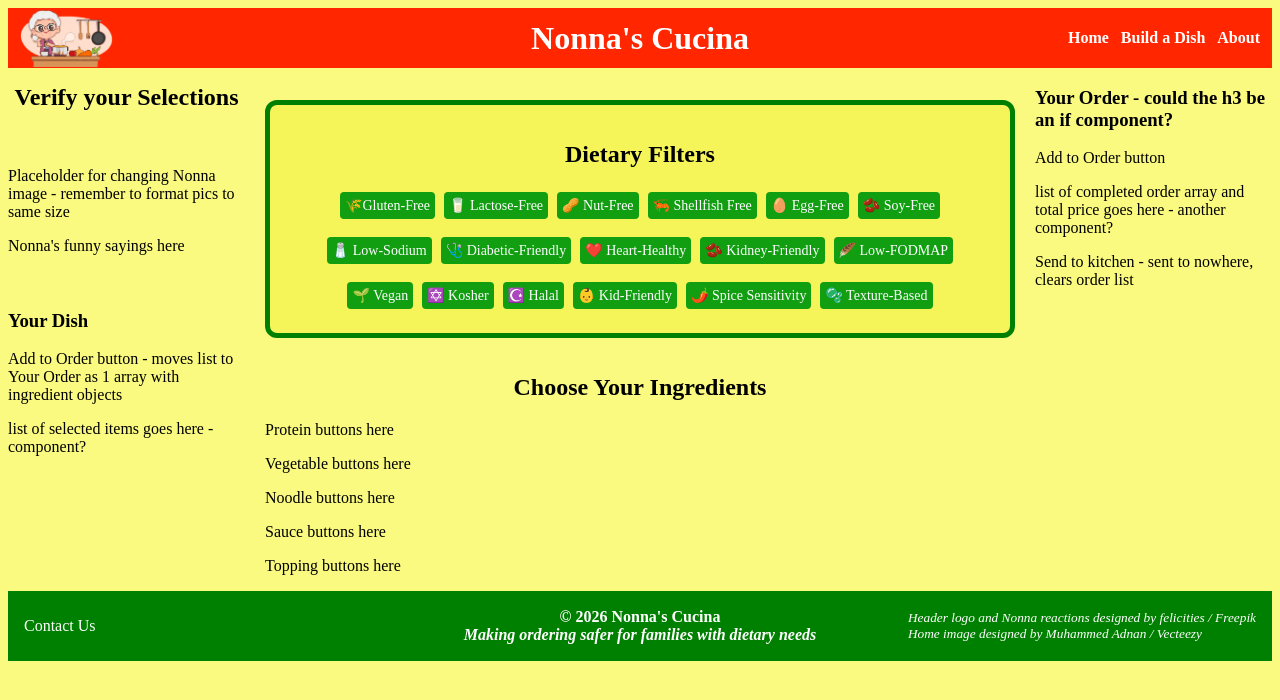
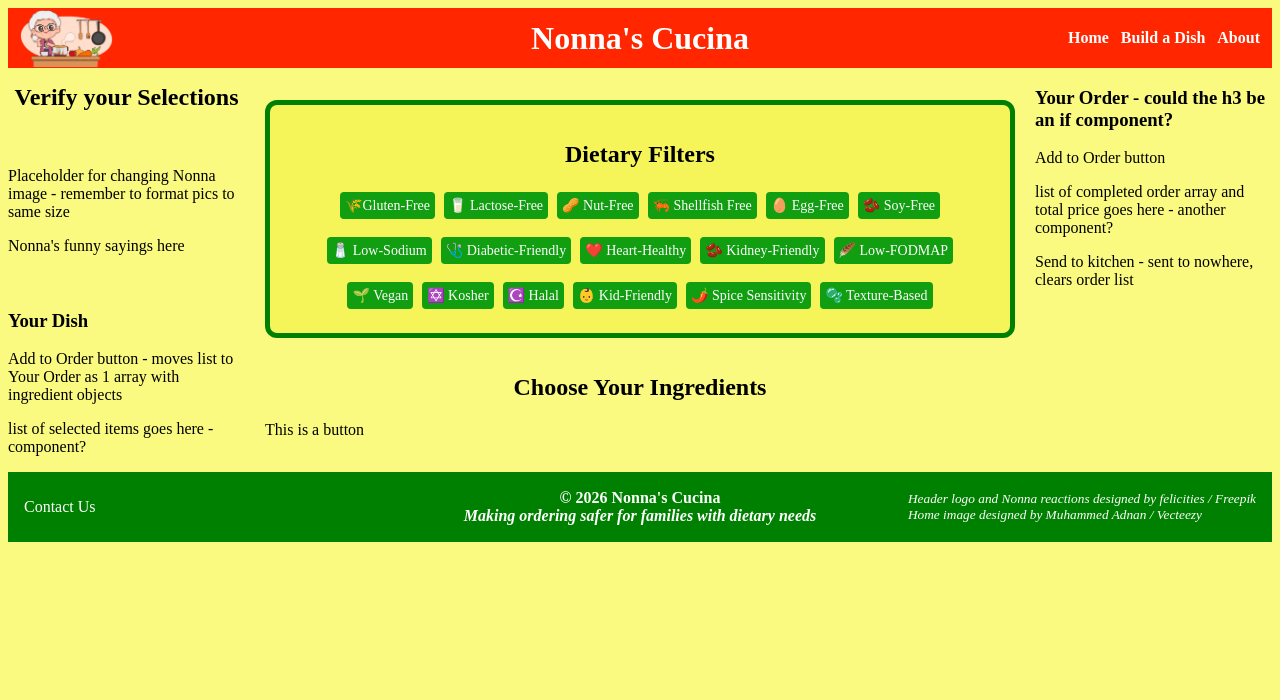
Before and after one commit to lindsayowow/nonnas-cucina, a React (Vite) app: page /buildadish in a window 1280 px wide. Shown: the top 700 px of the page. Built offline with nearby package versions, Linux system fonts and the light colour scheme.

Commit message:
making code DRY and starting work on Ingredients section

```diff
--- a/src/components/FilterButton.jsx
+++ b/src/components/FilterButton.jsx
@@ -1,6 +1,5 @@
 import React from 'react';
-import '../styles/Filters.css';
-
+import '../styles/Buttons.css';
 
 export default function FilterButton(props) {
   return (
--- a/src/components/Filters.jsx
+++ b/src/components/Filters.jsx
@@ -1,5 +1,5 @@
 import React from 'react';
-import '../styles/Filters.css';
+import '../styles/Buttons.css';
 import FilterButton from './FilterButton.jsx';
 
 export default function Filters(props) {
--- a/src/components/IngredientButton.jsx
+++ b/src/components/IngredientButton.jsx
@@ -1,4 +1,5 @@
 import React from 'react';
+import '../styles/Buttons.css';
 
 
 export default function IngredientButton() {
--- a/src/components/Ingredients.jsx
+++ b/src/components/Ingredients.jsx
@@ -1,16 +1,13 @@
 import React from 'react';
-import '../styles/Ingredients.css';
+import '../styles/Buttons.css';
+import IngredientButton from './IngredientButton';'./IngredientButton.jsx';
 
-export default function Ingredients() {
+export default function Ingredients(props) {
+
   return (
           <div className="ingredients">
             <h2>Choose Your Ingredients</h2>
-            {/* note to self: I should be able to create a component for these buttons */}
-            <div className="proteins"><p>Protein buttons here</p></div>
-            <div className="veggies"><p>Vegetable buttons here</p></div>
-            <div className="noodles"><p>Noodle buttons here</p></div>
-            <div className="sauces"><p>Sauce buttons here</p></div>
-            <div className="toppings"><p>Topping buttons here</p></div>
+            <IngredientButton Categories={props.Categories}/>
           </div>
   )
 }
--- a/src/pages/BuildADish.jsx
+++ b/src/pages/BuildADish.jsx
@@ -8,11 +8,14 @@ import Order from '../components/Order.jsx';
 
 const DietaryFilters = ["🌾Gluten-Free", "🥛 Lactose-Free", "🥜 Nut-Free", "🦐 Shellfish Free",
   "🥚 Egg-Free", "🫘 Soy-Free", "🧂 Low-Sodium", "🩺 Diabetic-Friendly", "❤️ Heart-Healthy",
-   "🫘 Kidney-Friendly", "🪶 Low-FODMAP", "🌱 Vegan", "✡️ Kosher", "☪️ Halal", "👶 Kid-Friendly", "🌶️ Spice Sensitivity",
-    "🫧 Texture-Based"]
+  "🫘 Kidney-Friendly", "🪶 Low-FODMAP", "🌱 Vegan", "✡️ Kosher", "☪️ Halal", "👶 Kid-Friendly", "🌶️ Spice Sensitivity",
+  "🫧 Texture-Based"]
+
+const Categories = ["Proteins", "Veggies", "Noodles", "Sauces", "Toppings"]
 
 export default function BuildADish() {
-const [selectedFilter, setSelectedFilter] = useState("");
+  const [selectedFilter, setSelectedFilter] = useState("");
+  const [selectedIngredient, setSelectedIngredient] = useState("");
 
   return (
     <div className="build-container">
@@ -22,8 +25,9 @@ const [selectedFilter, setSelectedFilter] = useState("");
         <Dish />
       </div>
       <div className="section-2">
-        <Filters DietaryFilters={DietaryFilters} onSelectedFilter={setSelectedFilter}/>
-        <Ingredients selectedFilter={selectedFilter}/>
+        <Filters DietaryFilters={DietaryFilters} onSelectedFilter={setSelectedFilter} />
+        <Ingredients selectedFilter={selectedFilter} selectedIngredient={selectedIngredient}
+        onSelectedIngredient={setSelectedIngredient} Categories={Categories}/>
       </div>
       <div className="section-3">
         <Order />
```
Also changed, not shown: src/styles/Buttons.css (renamed from src/styles/Filters.css), src/styles/Ingredients.css (deleted).
